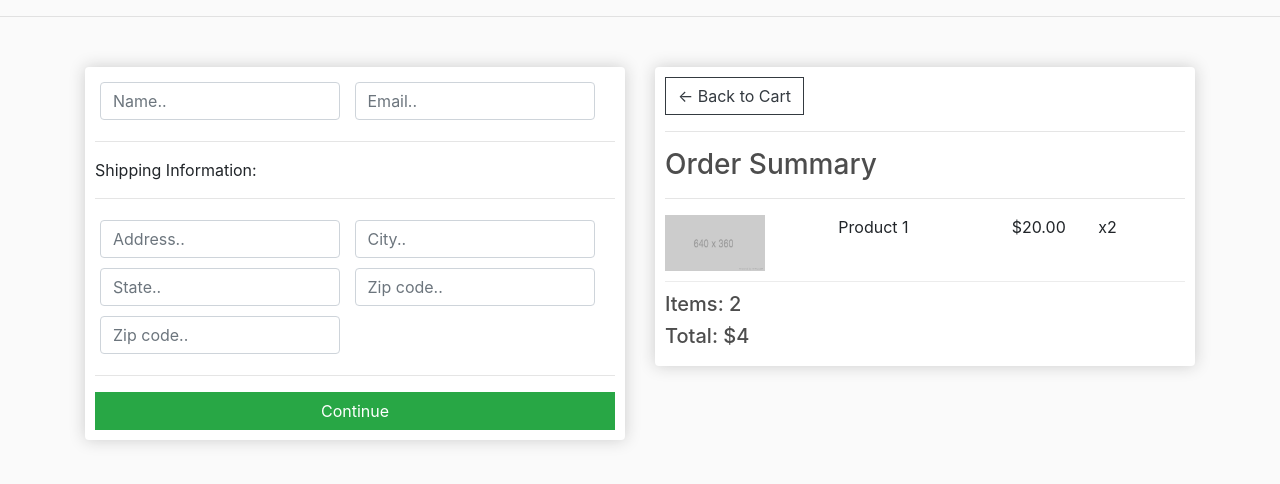
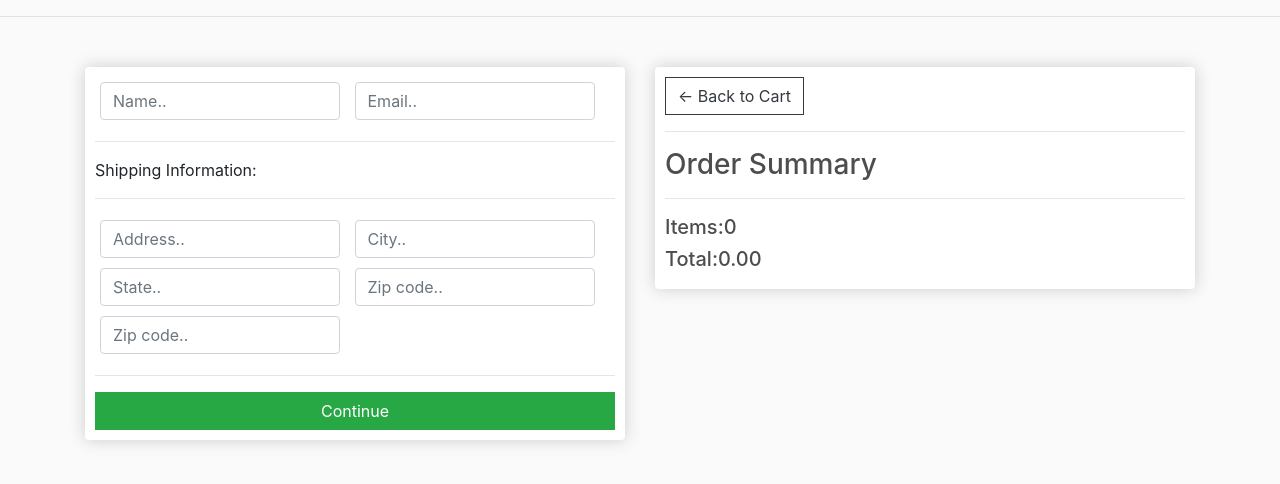
Before and after one commit to tinoe0404/tinoe_store_website, a Django app: page /checkout/ in a window 1280 px wide. Shown: the part 67-551 px from the top of the page. Run offline with Django 5.2, Linux system fonts and the light colour scheme; some libraries are stand-ins or nearby versions.

Commit message:
feat: add checkout page data handling

```diff
--- a/tinoe_store/templates/tinoe_store/cart.html
+++ b/tinoe_store/templates/tinoe_store/cart.html
@@ -13,7 +13,7 @@
 				<table class="table">
 					<tr>
 						<th><h5>Items: <strong>{{order.get_cart_items}}</strong></h5></th>
-						<th><h5>Total:<strong>{{order.get_cart_total}}</strong></h5></th>
+						<th><h5>Total:<strong>{{order.get_cart_total | floatformat:2}}</strong></h5></th>
 						<th>
 							<a  style="float:right; margin:5px;" class="btn btn-success" href="{% url 'checkout' %}">Checkout</a>
 						</th>
@@ -36,7 +36,7 @@
 				<div class="cart-row">
 					<div style="flex:2"><img class="row-image" src="{{item.product.imageURL}}"></div>
 					<div style="flex:2"><p>{{item.product.name}}</p></div>
-					<div style="flex:1"><p>{{item.product.price | floatformat:2}}</p></div>
+					<div style="flex:1"><p>${{item.product.price | floatformat:2}}</p></div>
 					<div style="flex:1">
 						<p class="quantity">{{item.quantity}}</p>
 						<div class="quantity">
--- a/tinoe_store/templates/tinoe_store/checkout.html
+++ b/tinoe_store/templates/tinoe_store/checkout.html
@@ -53,14 +53,16 @@
 				<hr>
 				<h3>Order Summary</h3>
 				<hr>
+				{% for item in items %}
 				<div class="cart-row">
-					<div style="flex:2"><img class="row-image" src="{% static 'images/placeholder.png' %}"></div>
-					<div style="flex:2"><p>Product 1</p></div>
-					<div style="flex:1"><p>$20.00</p></div>
-					<div style="flex:1"><p>x2</p></div>
+					<div style="flex:2"><img class="row-image" src="{{item.product.imageURL}}"></div>
+					<div style="flex:2"><p>{{item.product.name}}</p></div>
+					<div style="flex:1"><p>${{item.product.price}}</p></div>
+					<div style="flex:1"><p>{{item.quantity}}</p></div>
 				</div>
-				<h5>Items:   2</h5>
-				<h5>Total:   $4</h5>
+				{% endfor %}
+				<h5>Items:{{order.get_cart_items}}</h5>
+				<h5>Total:{{order.get_cart_total | floatformat:2}}</h5>
 			</div>
 		</div>
 	</div>
--- a/tinoe_store/templates/tinoe_store/tinoe_store.html
+++ b/tinoe_store/templates/tinoe_store/tinoe_store.html
@@ -11,8 +11,8 @@
 				<br>
 				<table class="table">
 					<tr>
-						<th><h5>Items: <strong>3</strong></h5></th>
-						<th><h5>Total:<strong> $42</strong></h5></th>
+						<th><h5>Items: <strong>{{order.get_cart_items}}</strong></h5></th>
+						<th><h5>Total:<strong> ${{order.get_cart_total}}</strong></h5></th>
 						<th>
 							<a  style="float:right; margin:5px;" class="btn btn-success" href="{% url 'checkout' %}">Checkout</a>
 						</th>
@@ -43,7 +43,7 @@
 							<img class="chg-quantity" src="{% static  'images/arrow-down.png' %}">
 						</div>
 					</div>
-					<div style="flex:1"><p>$32</p></div>
+					<div style="flex:1"><p>${{item.get_total|floatformat:2}}</p></div>
 				</div>
 				{% endfor %}
 			</div>
--- a/tinoe_store/views.py
+++ b/tinoe_store/views.py
@@ -1,24 +1,36 @@
 from django.shortcuts import render
 from .models import *
 
+
 def tinoe_store(request):
-	products = Product.objects.all()
-	context = {'products':products}
-	return render(request, 'tinoe_store/tinoe_store.html', context)
+    products = Product.objects.all()
+    context = {'products': products}
+    return render(request, 'tinoe_store/tinoe_store.html', context)
+
 
 def cart(request):
+    if request.user.is_authenticated:
+        customer = request.user.customer
+        order, created = Order.objects.get_or_create(customer=customer, complete=False)
+        items = order.orderitem_set.all()
+    else:
 
-	if request.user.is_authenticated:
-		customer = request.user.customer
-		order, created = Order.objects.get_or_create(customer=customer, complete=False)
-		items = order.orderitem_set.all()
-	else:
-		#Create empty cart for now for non-logged in user
-		items = []
+        items = []
+        order = {'get_cart_total': 0, 'get_cart_items': 0 }
 
-	context = {'items':items, 'order':order}
-	return render(request, 'tinoe_store/cart.html', context)
+    context = {'items': items, 'order': order}
+    return render(request, 'tinoe_store/cart.html', context)
+
 
 def checkout(request):
-	context = {}
-	return render(request, 'tinoe_store/checkout.html', context)
+    if request.user.is_authenticated:
+        customer = request.user.customer
+        order, created = Order.objects.get_or_create(customer=customer, complete=False)
+        items = order.orderitem_set.all()
+    else:
+
+        items = []
+        order = {'get_cart_total': 0, 'get_cart_items': 0 }
+
+    context = {'items': items, 'order': order}
+    return render(request, 'tinoe_store/checkout.html', context)
```
Also changed, not shown: db.sqlite3.
